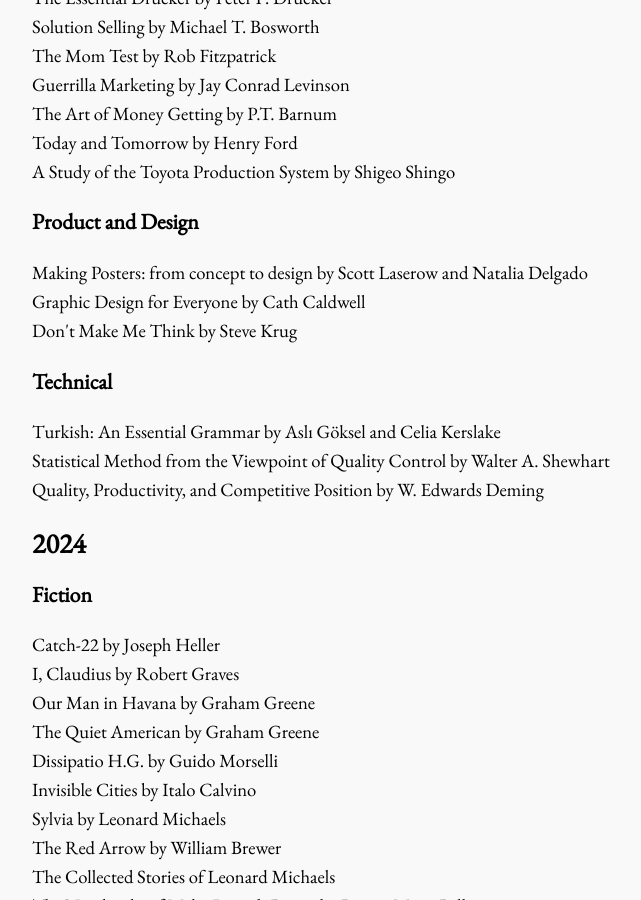
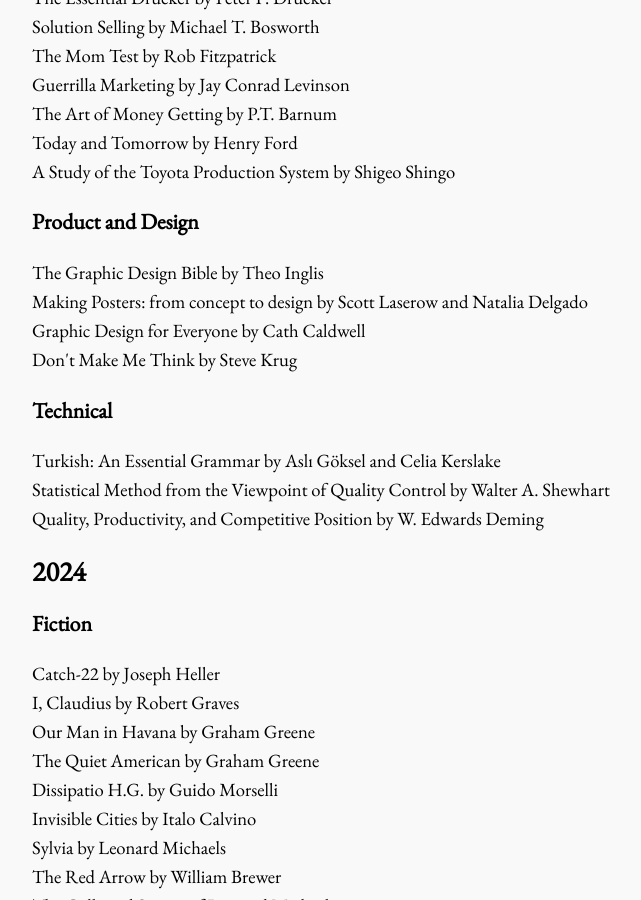
Before and after one commit to bora-uyumazturk/bora-uyumazturk.github.io, a Jekyll site: the page built from reading.html, in a window 1280 px wide and 900 px high, scrolled down 1797 px. Shown: the whole window, without its empty margins (140-781 px from the left). Built offline with Jekyll 4.4.1, drawn with Linux system fonts in a browser that asks for light colours.

Commit message:
Update reading.html

```diff
--- a/reading.html
+++ b/reading.html
@@ -77,6 +77,7 @@ title: Reading
 
   <h3>Product and Design</h3>
 
+  The Graphic Design Bible by Theo Inglis <br>
   Making Posters: from concept to design by Scott Laserow and Natalia Delgado <br>
   Graphic Design for Everyone by Cath Caldwell <br>
   Don't Make Me Think by Steve Krug
```
